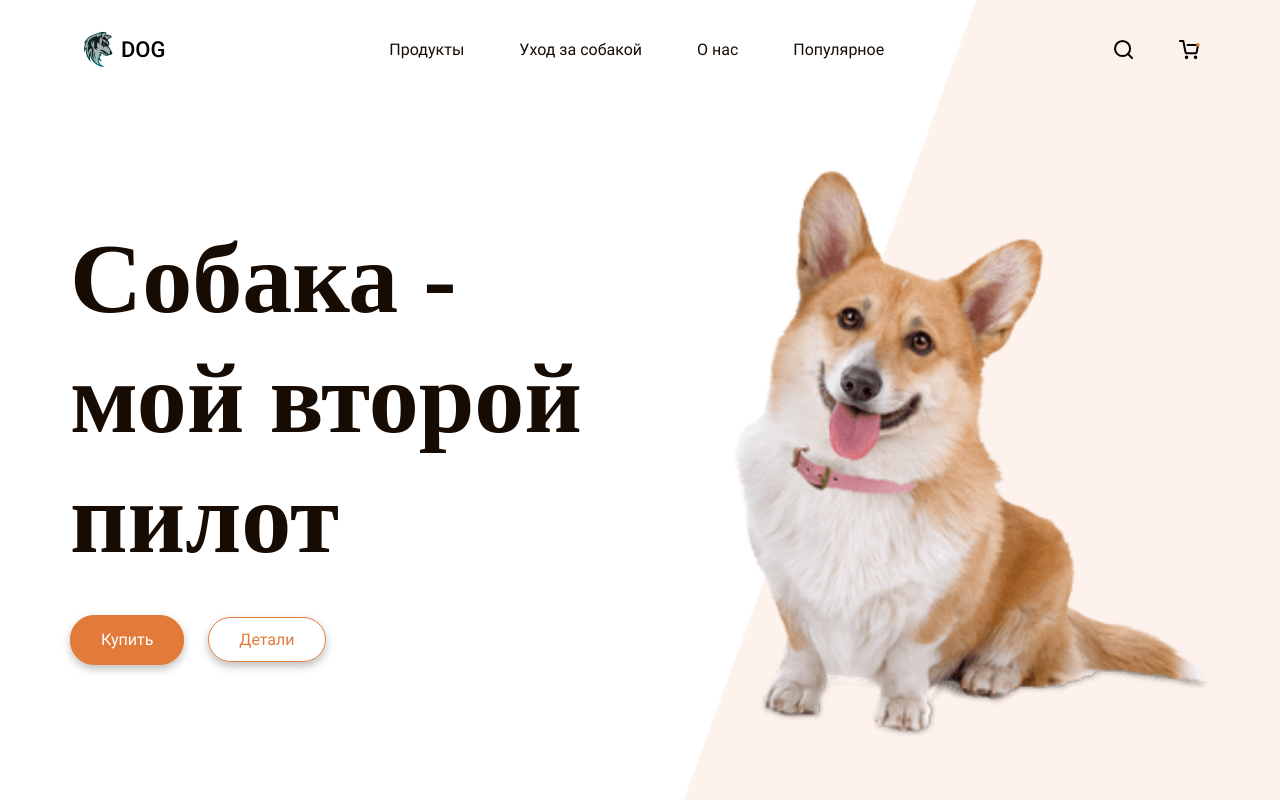
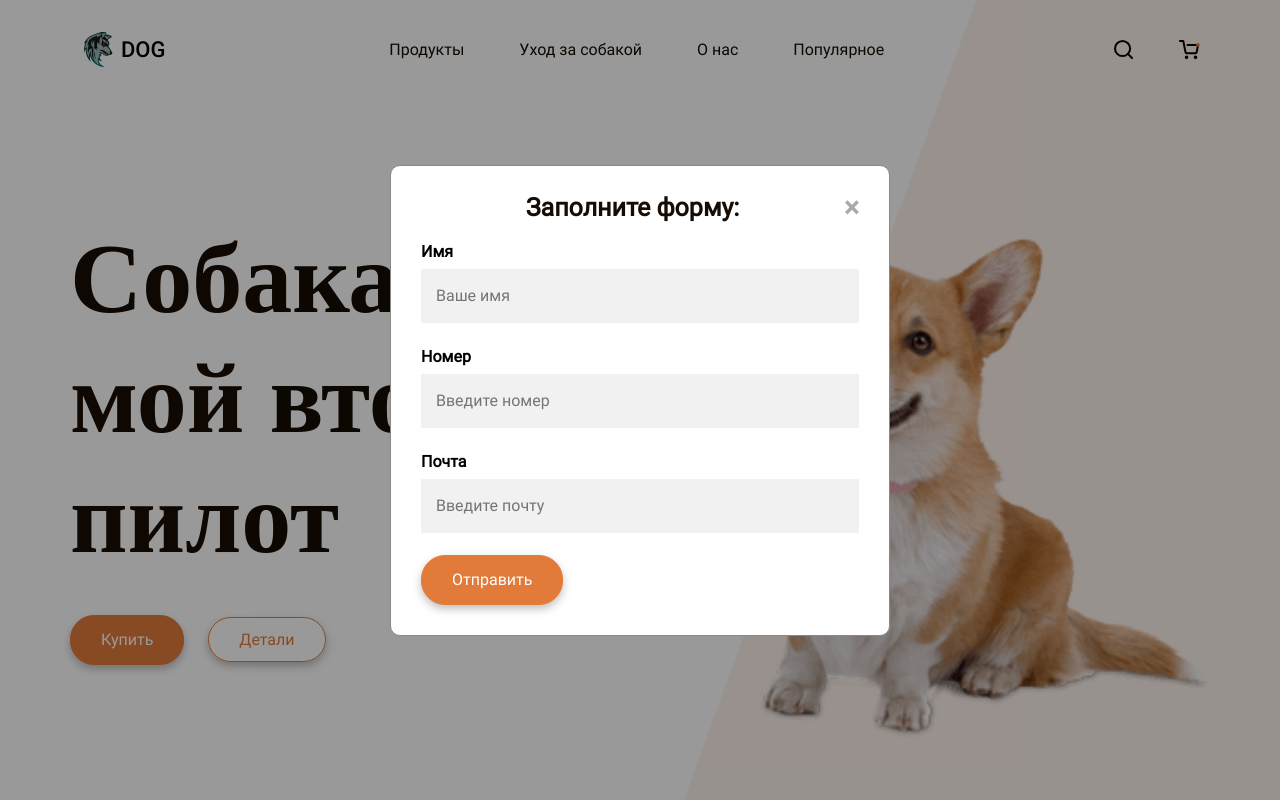
Before and after one commit to nikolaos-franklin/dog.project, a website: page app/index.html in a window 1280 px wide. Both pictures are taken after a click on the button "Купить". Shown: the top 800 px of the page. Drawn offline with nearby package versions, Linux system fonts and the light colour scheme; files that its build step writes are made by us from their sources; files whose address does not match are found by name.

Commit message:
added popup

```diff
--- a/app/index.html
+++ b/app/index.html
@@ -55,13 +55,38 @@
           <div class="header__content-title">
             Собака - мой второй пилот
           </div>
-          <button class="header__content-btn" type="button">
+          <button class="header__content-btn" id="myBtn" type="button">
             Купить
           </button>
           <a class="header__content-link" href="#">
             Детали
           </a>
         </div>
+
+        <div class="modal" id="myModal">
+          <div class="modal__body">
+          <div class="modal__content">
+            <span class="close">&times;</span>
+            <div class="form-popup">
+              <form class="form-popup__container">
+                <h1 class="form-popup__title">Заполните форму:</h1>
+
+                <label><b>Имя</b></label>
+                <input type="text" placeholder="Ваше имя" required>
+
+                 <label><b>Номер</b></label>
+                 <input type="tel" placeholder="Введите номер" required>
+
+                <label for="email"><b>Почта</b></label>
+                <input type="text" placeholder="Введите почту" name="email" required>
+
+                <button class="form-popup__btn" type="submit" class="btn">Отправить</button>
+              </form>
+            </div>
+          </div>
+        </div>
+        </div>
+
         <div class="header__image">
           <img class="header__img" src="images/header-img.png" alt="Собакен">
         </div>
--- a/app/js/main.js
+++ b/app/js/main.js
@@ -1,4 +1,31 @@
 $(function(){
+
+  // Get the modal
+var modal = document.getElementById("myModal");
+
+// Get the button that opens the modal
+var btn = document.getElementById("myBtn");
+
+// Get the <span> element that closes the modal
+var span = document.getElementsByClassName("close")[0];
+
+// When the user clicks on the button, open the modal
+btn.onclick = function() {
+  modal.style.display = "block";
+}
+
+// When the user clicks on <span> (x), close the modal
+span.onclick = function() {
+  modal.style.display = "none";
+}
+
+// When the user clicks anywhere outside of the modal, close it
+window.onclick = function(event) {
+  if (event.target == modal) {
+    modal.style.display = "none";
+  }
+}
+
 
   // When the user scrolls the page, execute myFunction
 window.onscroll = function() {myFunction()};
--- a/app/scss/style.scss
+++ b/app/scss/style.scss
@@ -42,6 +42,73 @@
   &__img {
     height: auto;
     width: 480px;
+  }
+}
+
+.modal {
+  display: none;
+  position: fixed;
+  z-index: 100;
+  left: 0;
+  top: 0;
+  width: 100%;
+  height: 100%;
+  overflow: auto;
+  background-color: rgba(0, 0, 0, 0.4);
+
+  &__body {
+    min-height: 100%;
+    display: flex;
+    align-items: center;
+    justify-content: center;
+    padding: 30px 10px;
+  }
+
+  &__content {
+    background-color: #fff;
+    color: #000;
+    margin: auto;
+    border: 1px solid #888;
+    max-width: 500px;
+    padding: 30px;
+    border-radius: 10px;
+  }
+}
+.close {
+  color: #aaa;
+  float: right;
+  font-size: 28px;
+  font-weight: bold;
+}
+
+.close:hover,
+.close:focus {
+  color: black;
+  text-decoration: none;
+  cursor: pointer;
+}
+
+.form-popup {
+  &__title {
+    font-size: 25px;
+    line-height: 30spx;
+    text-align: center;
+    color: #170C04;
+    margin-bottom: 20px;
+  }
+  &__container input {
+    width: 100%;
+    padding: 15px;
+    margin: 5px 0 22px 0;
+    border: none;
+    background: #f1f1f1;
+  }
+  &__btn {
+    @extend %btn;
+  }
+  &__container input:focus {
+    background-color: #FCF2EB;
+    outline: none;
   }
 }
 
```
Also changed, not shown: app/js/main.min.js.
